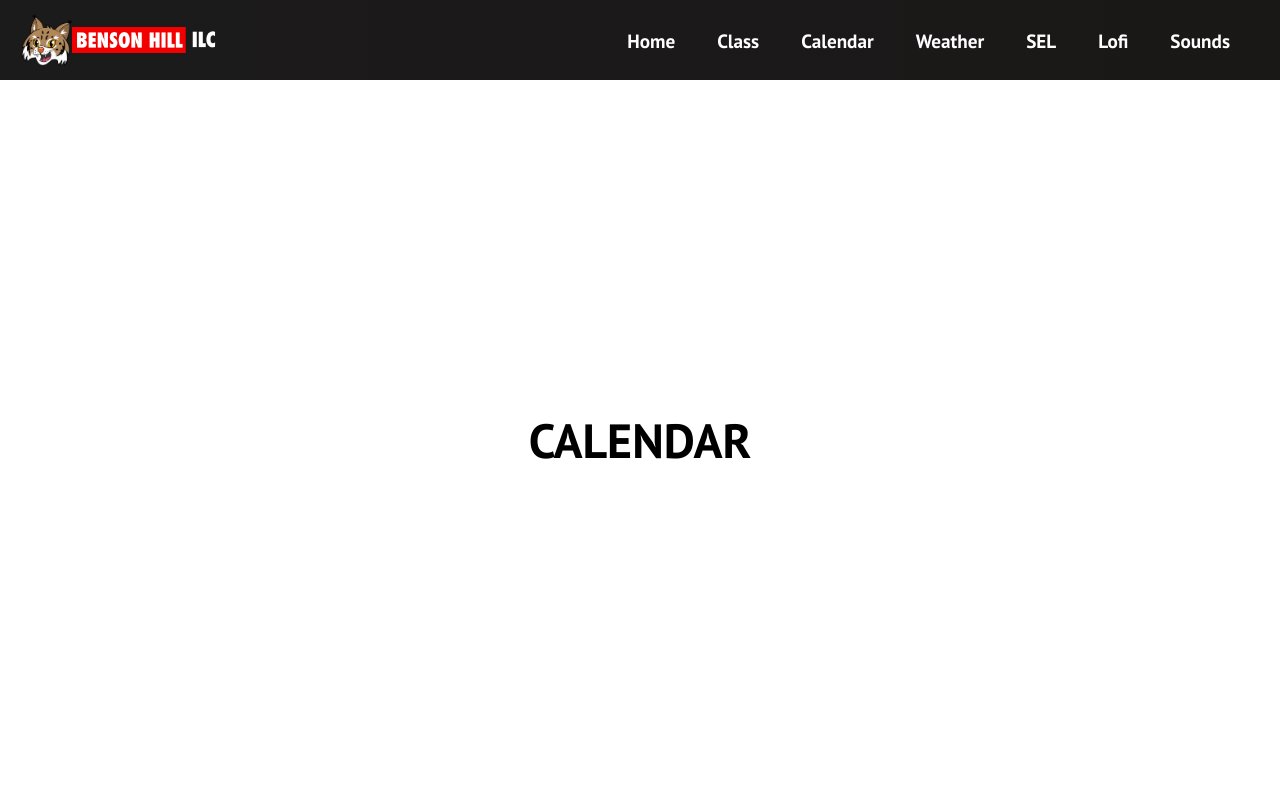
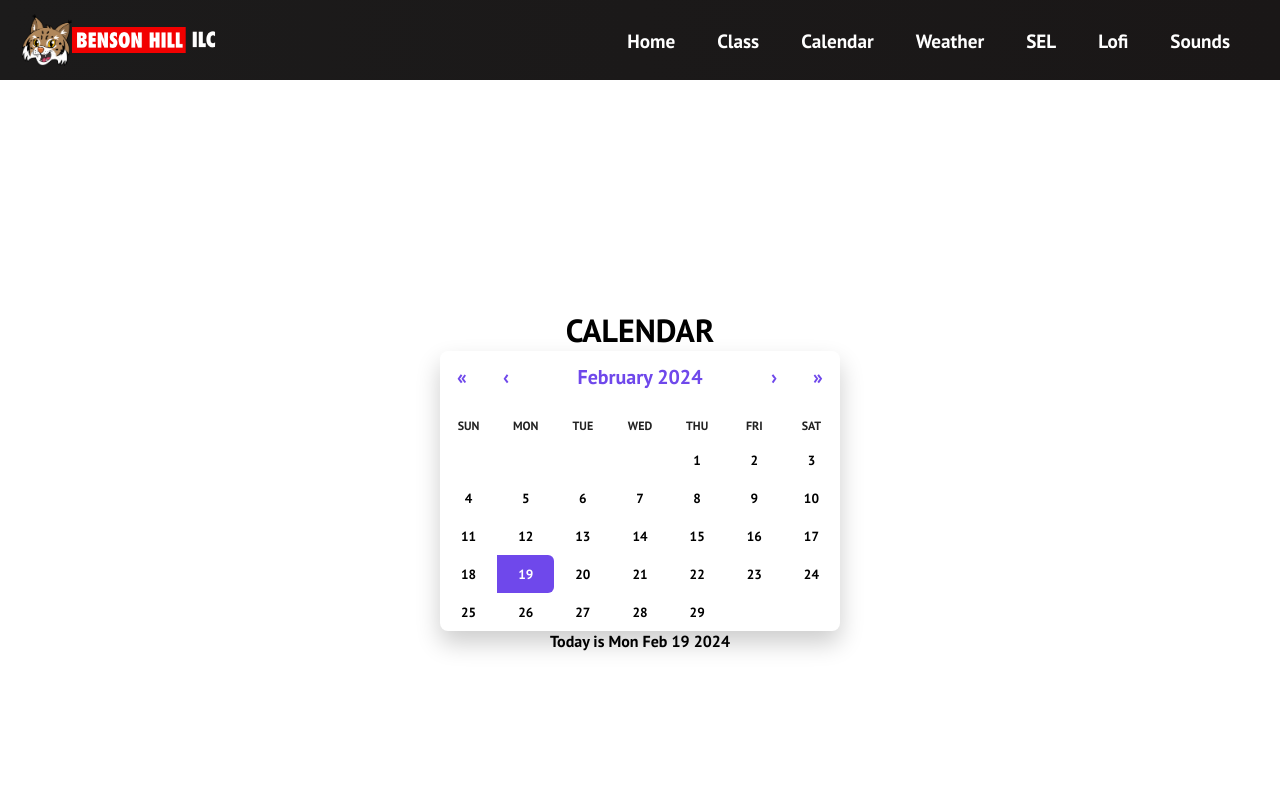
Before and after one commit to crzn24/morning-meeting-app, a React (Vite) app: page /calendar in a window 1280 px wide. Shown: the top 800 px of the page. Built offline with nearby package versions, Linux system fonts and the light colour scheme.

Commit message:
Adds in react-calendar and displays current date

```diff
--- a/package.json
+++ b/package.json
@@ -11,6 +11,7 @@
   },
   "dependencies": {
     "react": "^18.2.0",
+    "react-calendar": "^4.8.0",
     "react-dom": "^18.2.0",
     "react-player": "^2.14.1",
     "react-router-dom": "^6.22.0",
--- /dev/null
+++ b/src/components/pages/CalendarPage.css
@@ -0,0 +1,234 @@
+.calendarpage {
+  display: flex;
+  justify-content: center;
+  align-items: center;
+  min-height: 100vh;
+}
+
+.calendarpage-container {
+  display: flex;
+  flex-flow: column;
+  align-items: center;
+  max-width: 1120px;
+  width: 90%;
+  margin: 0 auto;
+}
+
+.calendarpage-title {
+}
+
+.calendarpage-body {
+}
+
+/* REACT CALENDAR STYLING  */
+
+/* MY STYLE  */
+abbr[title] {
+  text-decoration: none;
+}
+
+/* MY STYLE  */
+.react-calendar {
+  width: 400px;
+  max-width: 100%;
+  background-color: #fff;
+  color: #222;
+  border-radius: 8px;
+  box-shadow: 0 12px 24px rgba(0, 0, 0, 0.2);
+  /* border: 1px solid #a0a096; */
+  font-family: Arial, Helvetica, sans-serif;
+  line-height: 1.125em;
+}
+
+.react-calendar--doubleView {
+  width: 700px;
+}
+
+.react-calendar--doubleView .react-calendar__viewContainer {
+  display: flex;
+  margin: -0.5em;
+}
+
+.react-calendar--doubleView .react-calendar__viewContainer > * {
+  width: 50%;
+  margin: 0.5em;
+}
+
+.react-calendar,
+.react-calendar *,
+.react-calendar *:before,
+.react-calendar *:after {
+  -moz-box-sizing: border-box;
+  -webkit-box-sizing: border-box;
+  box-sizing: border-box;
+}
+
+.react-calendar button {
+  margin: 0;
+  border: 0;
+  outline: none;
+}
+
+.react-calendar button:enabled:hover {
+  cursor: pointer;
+}
+
+.react-calendar__navigation {
+  display: flex;
+  height: 44px;
+  margin-bottom: 1em;
+}
+
+/* MY STYLE  */
+.react-calendar__navigation button {
+  min-width: 44px;
+  background: none;
+  color: #6f48eb;
+  font-size: 20px;
+  margin-top: 8px;
+}
+
+.react-calendar__navigation button:disabled {
+  background-color: #f0f0f0;
+}
+
+/* MY STYLE  */
+.react-calendar__navigation button:enabled:hover,
+.react-calendar__navigation button:enabled:focus {
+  background-color: #e6e6e6; /* f8f8fa */
+}
+
+.react-calendar__month-view__weekdays {
+  text-align: center;
+  text-transform: uppercase;
+  font: inherit;
+  font-size: 0.75em;
+  font-weight: bold;
+}
+
+.react-calendar__month-view__weekdays__weekday {
+  padding: 0.5em;
+}
+
+.react-calendar__month-view__weekNumbers .react-calendar__tile {
+  display: flex;
+  align-items: center;
+  justify-content: center;
+  font: inherit;
+  font-size: 0.75em;
+  font-weight: bold;
+}
+
+/* MY STYLE  */
+/* .react-calendar__month-view__days__day--weekend {
+  color: #d10000;
+} */
+
+.react-calendar__month-view__days__day--neighboringMonth,
+.react-calendar__decade-view__years__year--neighboringDecade,
+.react-calendar__century-view__decades__decade--neighboringCentury {
+  color: #757575;
+}
+
+.react-calendar__year-view .react-calendar__tile,
+.react-calendar__decade-view .react-calendar__tile,
+.react-calendar__century-view .react-calendar__tile {
+  padding: 2em 0.5em;
+}
+
+.react-calendar__tile {
+  max-width: 100%;
+  padding: 10px 6.6667px;
+  background: none;
+  text-align: center;
+  line-height: 16px;
+  font: inherit;
+  font-size: 0.833em;
+}
+
+.react-calendar__tile:disabled {
+  background-color: #f0f0f0;
+  color: #ababab;
+}
+
+.react-calendar__month-view__days__day--neighboringMonth:disabled,
+.react-calendar__decade-view__years__year--neighboringDecade:disabled,
+.react-calendar__century-view__decades__decade--neighboringCentury:disabled {
+  color: #cdcdcd;
+}
+
+/* MY STYLE */
+.react-calendar__tile:enabled:hover,
+.react-calendar__tile:enabled:focus {
+  background: #f8f8fa;
+  color: #6f48eb;
+  border-radius: 6px;
+}
+
+/* MY STYLE */
+.react-calendar__tile--now {
+  background: #6f48eb33;
+  border-radius: 6px;
+  font-weight: bold;
+  color: #6f48eb;
+}
+
+/* MY STYLE */
+.react-calendar__tile--now:enabled:hover,
+.react-calendar__tile--now:enabled:focus {
+  background: #6f48eb33;
+  border-radius: 6px;
+  font-weight: bold;
+  color: #6f48eb;
+}
+
+.react-calendar__tile--hasActive {
+  background: #76baff;
+}
+
+/* MY STYLE */
+.react-calendar__tile--hasActive:enabled:hover,
+.react-calendar__tile--hasActive:enabled:focus {
+  background: #f8f8fa;
+}
+/* MY STYLE */
+.react-calendar__tile--active {
+  background: #6f48eb;
+  border-radius: 6px;
+  font-weight: bold;
+  color: white;
+}
+
+/* MY STYLE */
+.react-calendar__tile--active:enabled:hover,
+.react-calendar__tile--active:enabled:focus {
+    background: #6f48eb;
+    color: white;
+}
+
+/* MY STYLE */
+.react-calendar--selectRange .react-calendar__tile--hover {
+    background-color: #f8f8fa;}
+
+/* MY OTHER STYLES FOR RANGE  */
+.react-calendar__tile--range {
+    background: #f8f8fa;
+    color: #6f48eb;
+    border-radius: 0;
+   }
+   .react-calendar__tile--rangeStart {
+    border-top-right-radius: 0;
+    border-bottom-right-radius: 0;
+    border-top-left-radius: 6px;
+    border-bottom-left-radius: 6px;
+    background: #6f48eb;
+    color: white;
+   }
+   .react-calendar__tile--rangeEnd {
+    border-top-left-radius: 0;
+    border-bottom-left-radius: 0;
+    border-top-right-radius: 6px;
+    border-bottom-right-radius: 6px;
+    background: #6f48eb;
+    color: white;
+   }
--- a/src/components/pages/CalendarPage.jsx
+++ b/src/components/pages/CalendarPage.jsx
@@ -1,9 +1,33 @@
-import React from 'react'
+import React, { useState } from "react";
+import Calendar from "react-calendar";
+// import "react-calendar/dist/Calendar.css";
+import "./CalendarPage.css";
 
 const CalendarPage = () => {
+  const [value, onChange] = useState(new Date());
+  const [date, setDate] = useState(new Date());
+
   return (
-    <h1 className="calendar">CALENDAR</h1>
-  )
-}
+    <div className="calendarpage">
+      <div className="calendarpage-container">
+        <h1 className="calendarpage-title">CALENDAR</h1>
+        <div className="calendarpage-body">
+          <Calendar
+            onChange={onChange}
+            value={value}
+            showNeighboringMonth={false}
+            calendarType="gregory"
+            selectRange={true}
+          />
+        </div>
+        <div className="calendarpage-fulldate-wrapper">
+          <p className="calendarpage-fulldate">
+            <span>Today is</span> {date.toDateString()}
+          </p>
+        </div>
+      </div>
+    </div>
+  );
+};
 
-export default CalendarPage
+export default CalendarPage;
```
Also changed, not shown: 1 other file (tests, documents, lock files or other folders).
